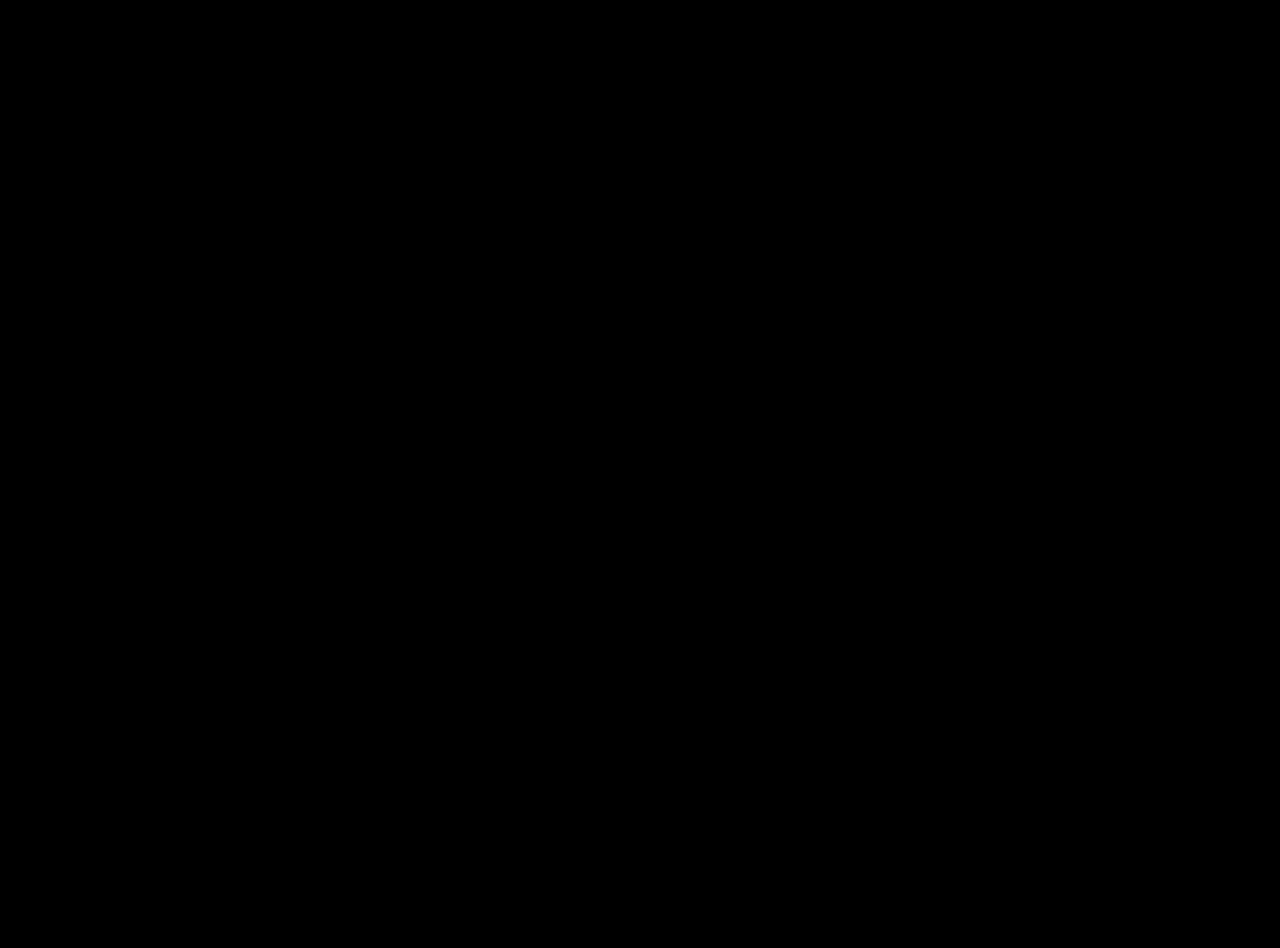
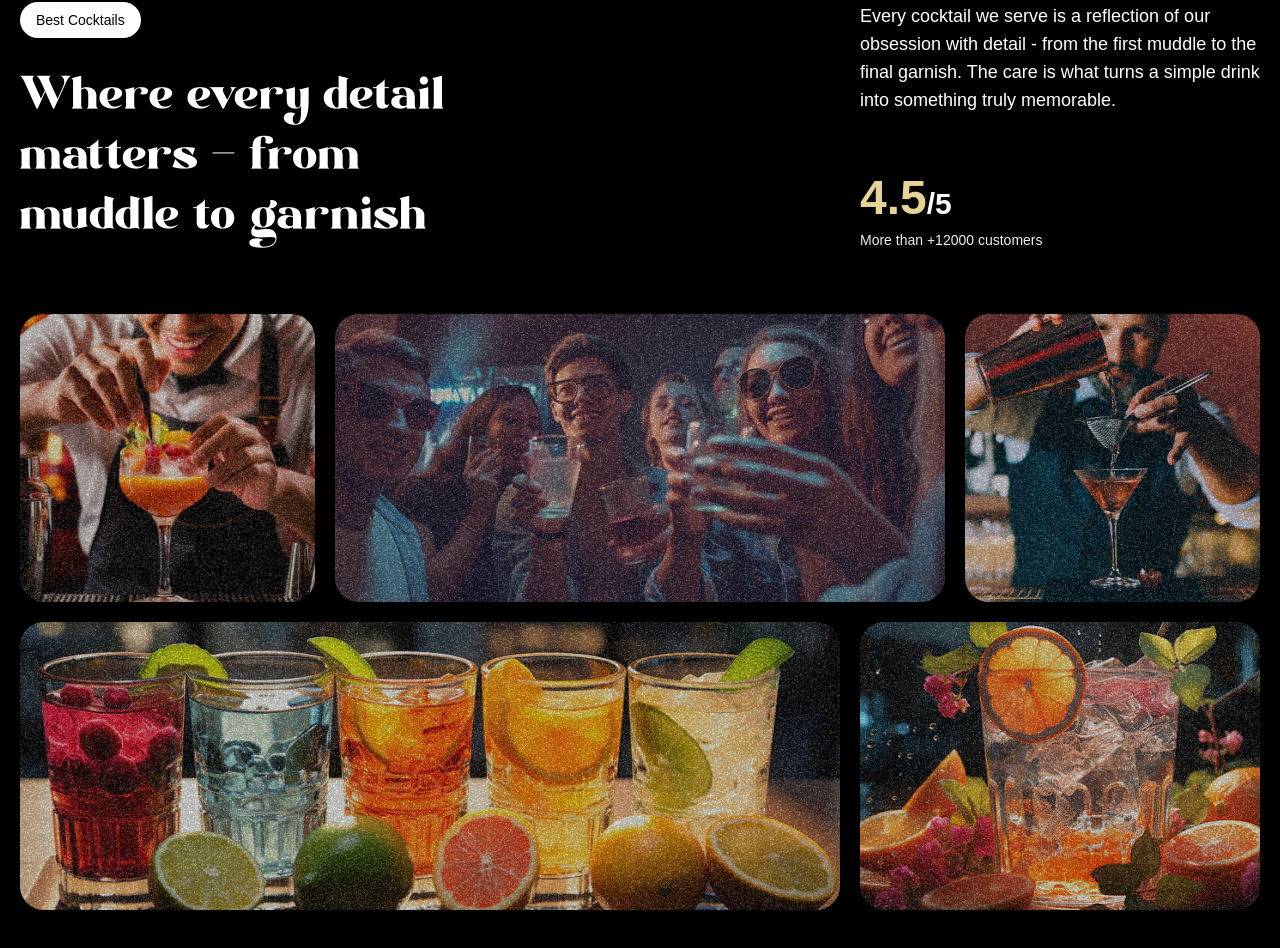
Before and after one commit to TidjioIris07/bar_landing_page, a Next.js app: page / in a window 1280 px wide. Shown: the part 1710-2658 px from the top of the page. Before the commit the page ends 1600 px from the top, so only its background shows below. Built offline with nearby package versions, Linux system fonts and the light colour scheme; a web font is replaced by a local one.

Commit message:
Implement about section

```diff
--- a/app/page.tsx
+++ b/app/page.tsx
@@ -1,10 +1,11 @@
-import gsap from "gsap";
-import { ScrollTrigger, SplitText } from "gsap/all";
+// import gsap from "gsap";
+// import { ScrollTrigger, SplitText } from "gsap/all";
 import Navbar from "@/components/Navbar";
 import Hero from "@/components/Hero";
 import Cocktails from "@/components/Cocktails";
+import About from "@/components/About";
 
-gsap.registerPlugin(ScrollTrigger, SplitText);
+// gsap.registerPlugin(ScrollTrigger, SplitText);
 
 const Page = () => {
   return (
@@ -12,6 +13,7 @@
       <Navbar />
       <Hero />
       <Cocktails />
+      <About />
     </main>
   );
 };
--- /dev/null
+++ b/components/About.tsx
@@ -0,0 +1,127 @@
+"use client";
+import gsap from "gsap";
+import { useGSAP } from "@gsap/react";
+import Image from "next/image";
+import { SplitText } from "gsap/all";
+
+const About = () => {
+  useGSAP(() => {
+    const titleSplit = SplitText.create("#about h2", {
+      type: "words",
+    });
+
+    const scrollTimeline = gsap.timeline({
+      scrollTrigger: {
+        trigger: "#about",
+        start: "top center",
+      },
+    });
+
+    scrollTimeline
+      .from(titleSplit.words, {
+        opacity: 0,
+        duration: 1,
+        yPercent: 100,
+        ease: "expo.out",
+        stagger: 0.02,
+      })
+      .from(
+        ".top-grid div, .bottom-grid div",
+        {
+          opacity: 0,
+          duration: 1,
+          ease: "power1.inOut",
+          stagger: 0.04,
+        },
+        "-=0.5"
+      );
+  });
+
+  return (
+    <div id="about">
+      <div className="mb-16 md:px-0 px-5">
+        <div className="content">
+          <div className="md:col-span-8">
+            <p className="badge">Best Cocktails</p>
+            <h2>
+              Where every detail matters <span className="text-white">-</span>{" "}
+              from muddle to garnish
+            </h2>
+          </div>
+
+          <div className="sub-content">
+            <p>
+              Every cocktail we serve is a reflection of our obsession with
+              detail - from the first muddle to the final garnish. The care is
+              what turns a simple drink into something truly memorable.
+            </p>
+
+            <div>
+              <p className="md:text-3xl text-xl font-bold">
+                <span>4.5</span>/5
+              </p>
+              <p className="text-sm text-white-100">
+                More than +12000 customers
+              </p>
+            </div>
+          </div>
+        </div>
+      </div>
+
+      <div className="top-grid">
+        <div className="md:col-span-3">
+          <div className="noisy" />
+          <Image
+            src="/images/abt1.png"
+            alt="grid-img-1"
+            width={330}
+            height={285}
+          />
+        </div>
+
+        <div className="md:col-span-6">
+          <div className="noisy" />
+          <Image
+            src="/images/abt2.png"
+            alt="grid-img-1"
+            width={330}
+            height={285}
+          />
+        </div>
+
+        <div className="md:col-span-3">
+          <div className="noisy" />
+          <Image
+            src="/images/abt5.png"
+            alt="grid-img-1"
+            width={330}
+            height={285}
+          />
+        </div>
+      </div>
+
+      <div className="bottom-grid">
+        <div className="md:col-span-8">
+          <div className="noisy" />
+          <Image
+            src="/images/abt3.png"
+            alt="grid-img-1"
+            width={330}
+            height={285}
+          />
+        </div>
+        <div className="md:col-span-4">
+          <div className="noisy" />
+          <Image
+            src="/images/abt4.png"
+            alt="grid-img-1"
+            width={330}
+            height={285}
+          />
+        </div>
+      </div>
+    </div>
+  );
+};
+
+export default About;
--- a/components/Hero.tsx
+++ b/components/Hero.tsx
@@ -110,11 +110,11 @@
       <div className="video absolute inset-0">
         <video
           ref={videoRef}
+          src="/videos/output.mp4"
           muted
           playsInline
           preload="auto"
           suppressHydrationWarning
-          src="/videos/output.mp4"
         />
       </div>
     </>
```
